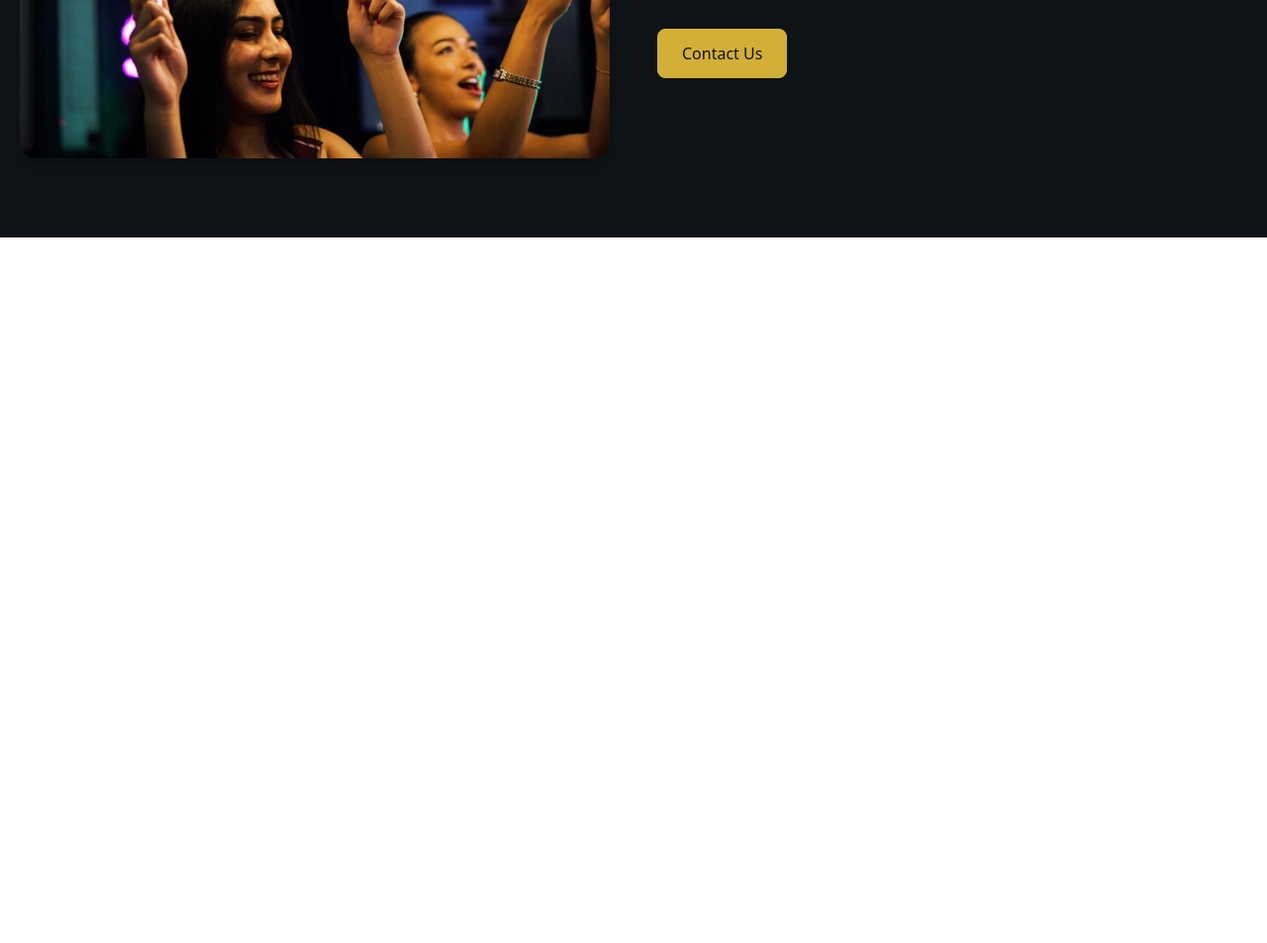
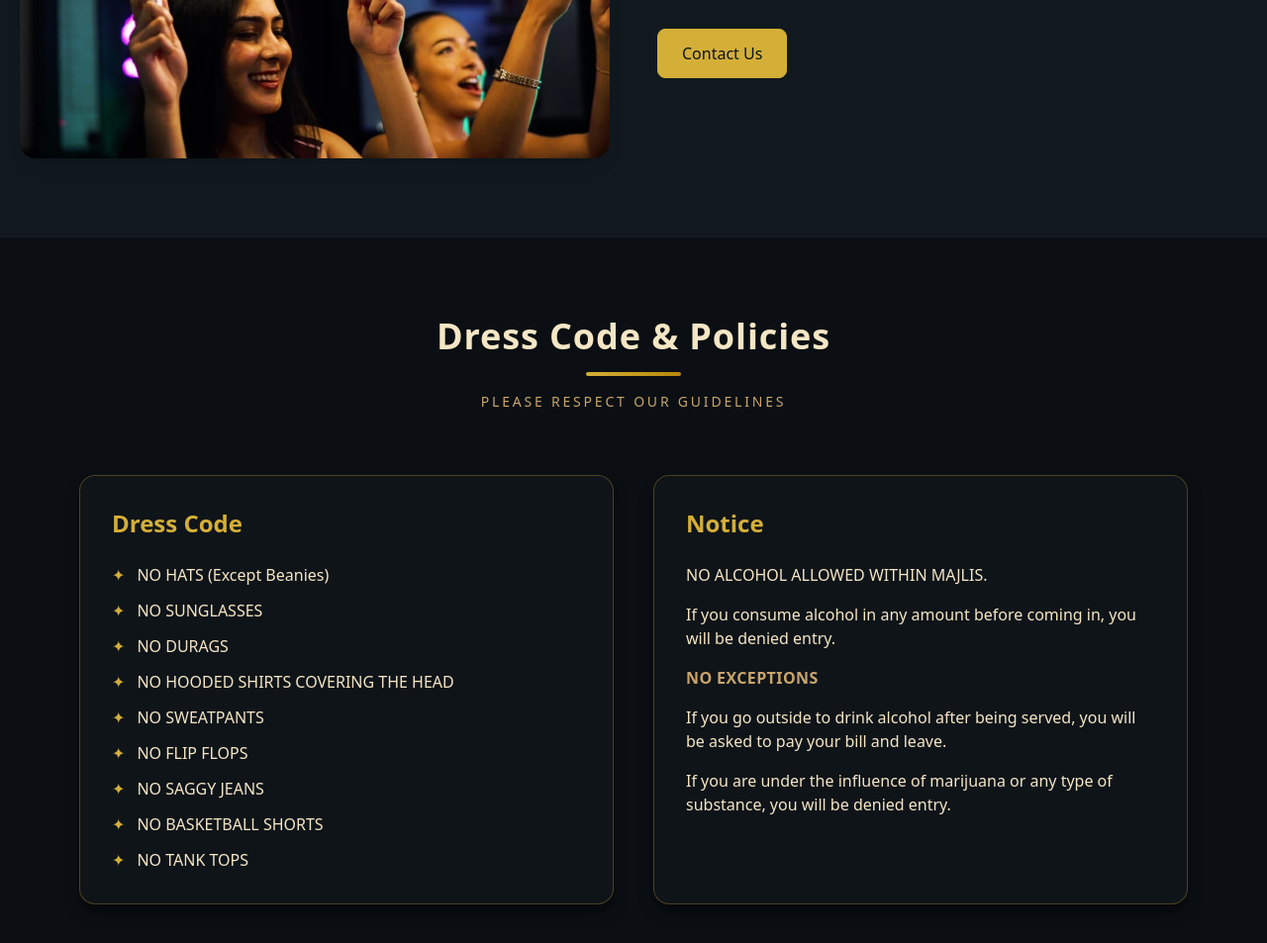
Before and after one commit to DevShahveer/majlis-of-ny, a website: page src/index.html in a window 1280 px wide. Shown: the part 4902-5855 px from the top of the page at 99% size. Before the commit the page ends 5142 px from the top, so only its background shows below. Drawn offline with Linux system fonts and the light colour scheme.

Commit message:
done with guidllines, dress code

```diff
--- a/src/index.html
+++ b/src/index.html
@@ -436,7 +436,7 @@
 </section>
 
 <!-- Event Collaboration Section -->
-<section id="event-collaboration" class="bg-[#0d1317] py-20">
+<section id="event-collaboration" class="bg-[#11191f] py-20">
   <div class="max-w-7xl mx-auto px-5 grid lg:grid-cols-2 gap-12 items-center">
 
     <!-- Left: 2 stacked images -->
@@ -481,6 +481,64 @@
   </div>
 </section>
 
+<!-- Dress Code Section -->
+<section id="dresscode" class="relative bg-[#0b0f13] py-20">
+  <div class="max-w-7xl mx-auto px-5 md:px-10 lg:px-16 xl:px-20 xl2560:px-40">
+
+    <!-- Heading -->
+    <div class="text-center mb-16">
+      <h2 class="text-3xl md:text-4xl xl1440:text-5xl xl2560:text-6xl font-bold text-[#f5e6c5] tracking-wide">
+        Dress Code & Policies
+      </h2>
+      <div class="w-24 h-1 bg-gradient-to-r from-[#d4af37] to-[#b8860b] mx-auto mt-4 rounded-full"></div>
+      <p class="mt-4 text-[#c9a56a] uppercase tracking-[0.2em] text-xs md:text-sm xl1440:text-base">
+        Please Respect Our Guidelines
+      </p>
+    </div>
+
+    <!-- Grid Wrapper -->
+    <div class="grid grid-cols-1 md:grid-cols-2 gap-10 xl1440:gap-16">
+
+      <!-- Left Column (Dress Code Rules) -->
+      <div class="bg-[#11161c]/80 border border-[#d4af37]/30 rounded-2xl shadow-lg shadow-black/50 p-8 xl1440:p-10 transition hover:border-[#d4af37]/60">
+        <h3 class="text-2xl xl1440:text-3xl font-semibold text-[#d4af37] mb-6">Dress Code</h3>
+        <ul class="space-y-3 text-[#f5e6c5] text-sm md:text-base xl1440:text-lg xl2560:text-xl">
+          <li class="flex items-start gap-3"><span class="text-[#d4af37]">✦</span> NO HATS (Except Beanies)</li>
+          <li class="flex items-start gap-3"><span class="text-[#d4af37]">✦</span> NO SUNGLASSES</li>
+          <li class="flex items-start gap-3"><span class="text-[#d4af37]">✦</span> NO DURAGS</li>
+          <li class="flex items-start gap-3"><span class="text-[#d4af37]">✦</span> NO HOODED SHIRTS COVERING THE HEAD</li>
+          <li class="flex items-start gap-3"><span class="text-[#d4af37]">✦</span> NO SWEATPANTS</li>
+          <li class="flex items-start gap-3"><span class="text-[#d4af37]">✦</span> NO FLIP FLOPS</li>
+          <li class="flex items-start gap-3"><span class="text-[#d4af37]">✦</span> NO SAGGY JEANS</li>
+          <li class="flex items-start gap-3"><span class="text-[#d4af37]">✦</span> NO BASKETBALL SHORTS</li>
+          <li class="flex items-start gap-3"><span class="text-[#d4af37]">✦</span> NO TANK TOPS</li>
+        </ul>
+      </div>
+
+      <!-- Right Column (Notice Section) -->
+      <div class="bg-[#11161c]/80 border border-[#d4af37]/30 rounded-2xl shadow-lg shadow-black/50 p-8 xl1440:p-10 transition hover:border-[#d4af37]/60">
+        <h3 class="text-2xl xl1440:text-3xl font-semibold text-[#d4af37] mb-6">Notice</h3>
+        <p class="mb-4 text-[#f5e6c5] text-sm md:text-base xl1440:text-lg xl2560:text-xl">
+          NO ALCOHOL ALLOWED WITHIN MAJLIS.
+        </p>
+        <p class="mb-4 text-[#f5e6c5] text-sm md:text-base xl1440:text-lg xl2560:text-xl">
+          If you consume alcohol in any amount before coming in, you will be denied entry.
+        </p>
+        <p class="mb-4 font-semibold text-[#c9a56a] text-sm md:text-base xl1440:text-lg xl2560:text-xl uppercase tracking-wide">
+          No Exceptions
+        </p>
+        <p class="mb-4 text-[#f5e6c5] text-sm md:text-base xl1440:text-lg xl2560:text-xl">
+          If you go outside to drink alcohol after being served, you will be asked to pay your bill and leave.
+        </p>
+        <p class="text-[#f5e6c5] text-sm md:text-base xl1440:text-lg xl2560:text-xl">
+          If you are under the influence of marijuana or any type of substance, you will be denied entry.
+        </p>
+      </div>
+    </div>
+  </div>
+</section>
+
+
     <script src="script.js"></script>
   </body>
 </html>
```
Also changed, not shown: src/output.css.
